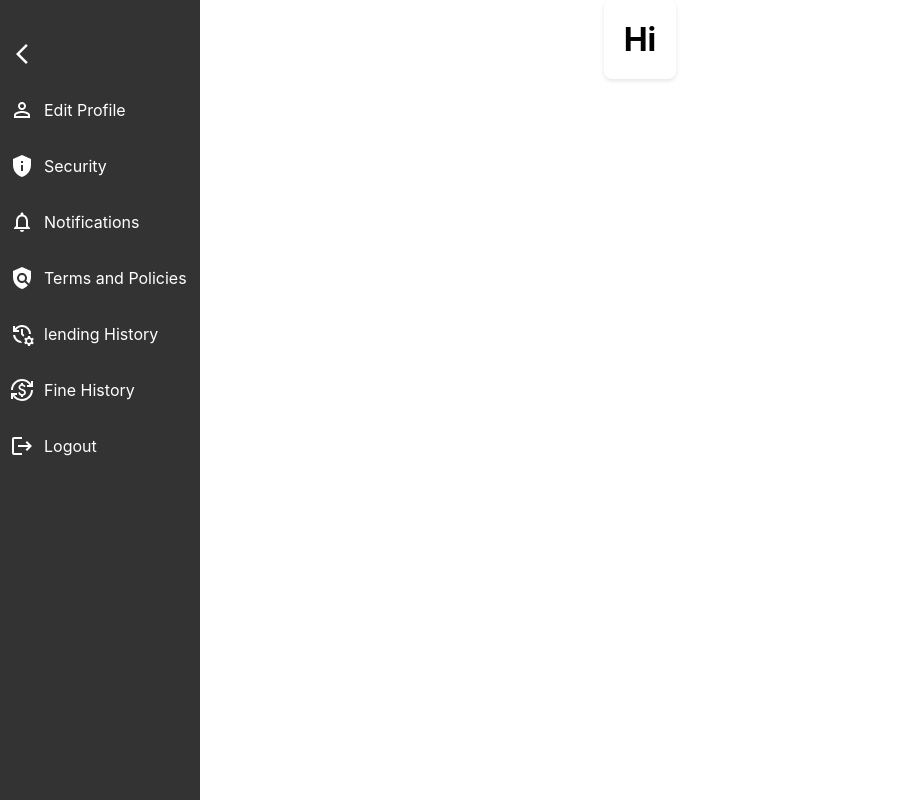
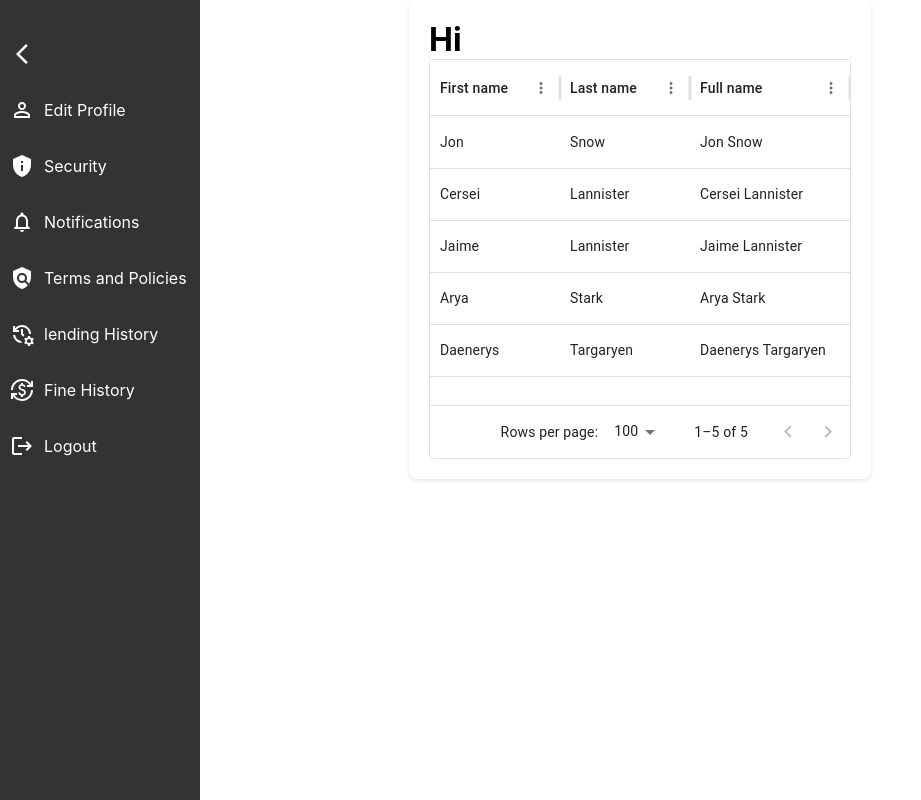
Before and after one commit to paranietharan74/library-management-system-website, a React (Create React App) app: page /fine-history in a window 1280 px wide. Shown: the whole page, without its empty margins (0-921 px from the left). Built offline with nearby package versions, Linux system fonts and the light colour scheme; a web font is replaced by a local one.

Commit message:
npm install @mui/x-data-grid and Fine table component created

```diff
--- a/package.json
+++ b/package.json
@@ -9,6 +9,7 @@
     "@fortawesome/react-fontawesome": "^0.2.0",
     "@mui/icons-material": "^5.15.10",
     "@mui/material": "^5.15.10",
+    "@mui/x-data-grid": "^7.3.1",
     "@testing-library/jest-dom": "^5.17.0",
     "@testing-library/react": "^13.4.0",
     "@testing-library/user-event": "^13.5.0",
--- a/src/App.js
+++ b/src/App.js
@@ -101,8 +101,8 @@
         <Route path='/security' element={<SecurityPage />} />
         <Route path='/notifications' element={<Notifications />} />
         <Route path='/terms' element={<TermsAndPolicies />} />
+        <Route path='/lending-history' element={<LendingHistory />} />
         {/* To do */}
-        <Route path='/lending-history' element={<LendingHistory />} />
         <Route path='/fine-history' element={<FineHistory />} />
 
 
--- /dev/null
+++ b/src/Components/FineTable.js
@@ -0,0 +1,34 @@
+import * as React from 'react';
+import Box from '@mui/material/Box';
+import { DataGrid } from '@mui/x-data-grid';
+
+const rows = [
+  { id: 1, lastName: 'Snow', firstName: 'Jon' },
+  { id: 2, lastName: 'Lannister', firstName: 'Cersei' },
+  { id: 3, lastName: 'Lannister', firstName: 'Jaime' },
+  { id: 4, lastName: 'Stark', firstName: 'Arya' },
+  { id: 5, lastName: 'Targaryen', firstName: 'Daenerys' },
+];
+
+const getFullName = (value, row) => {
+  return `${row.firstName || ''} ${row.lastName || ''}`;
+};
+
+const columns = [
+  { field: 'firstName', headerName: 'First name', width: 130 },
+  { field: 'lastName', headerName: 'Last name', width: 130 },
+  {
+    field: 'fullName',
+    headerName: 'Full name',
+    width: 160,
+    valueGetter: getFullName,
+  },
+];
+
+export default function FineTable() {
+  return (
+    <Box sx={{ height: 400, width: '100%' }}>
+      <DataGrid rows={rows} columns={columns} />
+    </Box>
+  );
+}
--- a/src/Pages/FineHistory.js
+++ b/src/Pages/FineHistory.js
@@ -1,5 +1,6 @@
 import UserProfileLeftSideNavBar from '../Components/UserProfileLeftSideNavBar';
 import styles from './style/FineHistory.module.css';
+import FineTable from '../Components/FineTable';
 
 function FineHistory() {
     return (
@@ -8,6 +9,10 @@
             <div className={styles.container}>
                 <div className={styles.contents}>
                     <h1>Hi</h1>
+
+                    <div className={styles.fineTable}>
+                        <FineTable />
+                    </div>
                 </div>
             </div>
         </>
```
Also changed, not shown: 1 other file (tests, documents, lock files or other folders).
